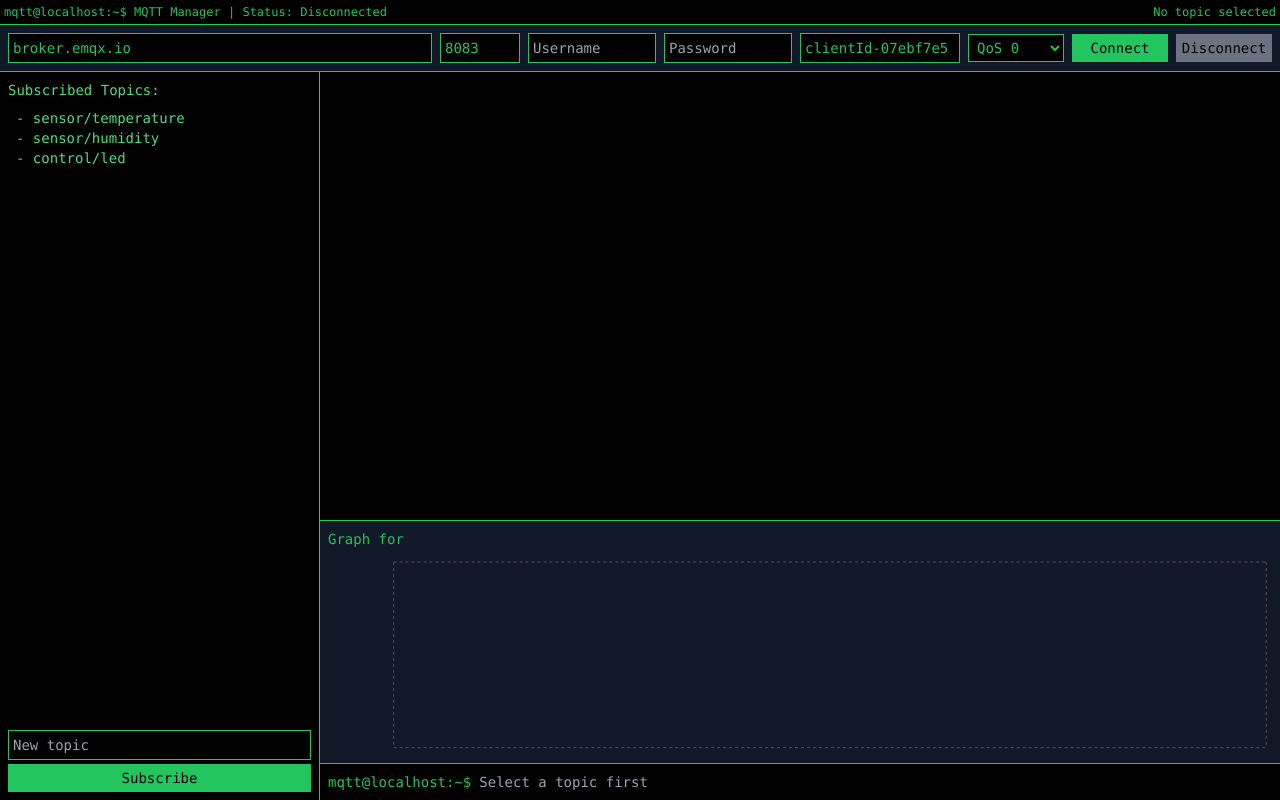
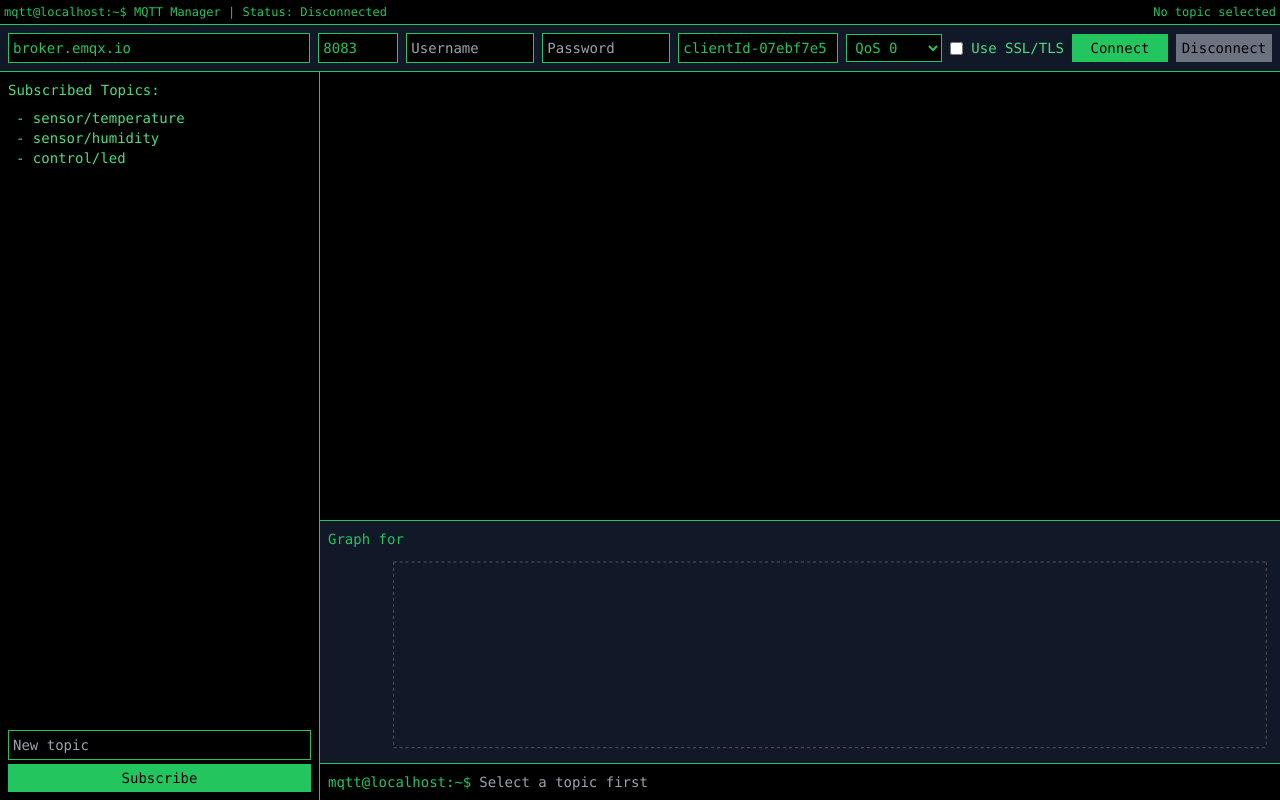
Before and after one commit to luis198755/mqtt-terminal-app, a React (Create React App) app: page / in a window 1280 px wide. Built offline with nearby package versions, Linux system fonts and the light colour scheme.

Commit message:
Add ssl/tls

```diff
--- a/src/MQTTManager.js
+++ b/src/MQTTManager.js
@@ -115,6 +115,17 @@ const MQTTConfig = ({ config, onConfigChange, onConnect, onDisconnect, connectio
       onConfigChange({ ...config, [name]: value });
     };
 
+    const handleFileChange = (e) => {
+      const { name, files } = e.target;
+      if (files.length > 0) {
+        const reader = new FileReader();
+        reader.onload = (event) => {
+          onConfigChange({ ...config, [name]: event.target.result });
+        };
+        reader.readAsText(files[0]);
+      }
+    };
+
     return (
       <div className="bg-gray-900 text-green-400 p-2 border-b border-green-500">
         <div className="flex flex-wrap items-center gap-2">
@@ -168,6 +179,41 @@ const MQTTConfig = ({ config, onConfigChange, onConnect, onDisconnect, connectio
             <option value="1">QoS 1</option>
             <option value="2">QoS 2</option>
           </select>
+          <div className="flex items-center">
+            <input
+              type="checkbox"
+              name="useSSL"
+              checked={config.useSSL}
+              onChange={(e) => handleChange({ target: { name: 'useSSL', value: e.target.checked } })}
+              className="mr-2"
+            />
+            <label>Use SSL/TLS</label>
+          </div>
+          {config.useSSL && (
+            <>
+              <input
+                type="file"
+                name="ca"
+                onChange={handleFileChange}
+                className="text-sm"
+                accept=".pem,.crt"
+              />
+              <input
+                type="file"
+                name="cert"
+                onChange={handleFileChange}
+                className="text-sm"
+                accept=".pem,.crt"
+              />
+              <input
+                type="file"
+                name="key"
+                onChange={handleFileChange}
+                className="text-sm"
+                accept=".pem,.key"
+              />
+            </>
+          )}
           <button
             onClick={onConnect}
             disabled={connectionStatus === 'Connected'}
@@ -199,7 +245,11 @@ const MQTTConfig = ({ config, onConfigChange, onConnect, onDisconnect, connectio
       username: '',
       password: '',
       clientId: 'clientId-' + Math.random().toString(16).substr(2, 8),
-      qos: 0
+      qos: 0,
+      useSSL: false,
+      ca: null,
+      cert: null,
+      key: null
     });
 
     const connectMQTT = () => {
@@ -207,8 +257,11 @@ const MQTTConfig = ({ config, onConfigChange, onConnect, onDisconnect, connectio
           client.disconnect();
         }
 
+
+
+        const protocol = mqttConfig.useSSL ? 'wss' : 'ws';
         const mqttClient = new Client(
-      `ws://${mqttConfig.host}:${mqttConfig.port}/mqtt`,
+          `${protocol}://${mqttConfig.host}:${mqttConfig.port}/mqtt`,
           mqttConfig.clientId
         );
 
@@ -239,7 +292,15 @@ const MQTTConfig = ({ config, onConfigChange, onConnect, onDisconnect, connectio
             },
             userName: mqttConfig.username,
             password: mqttConfig.password,
+            useSSL: mqttConfig.useSSL,
           };
+
+          if (mqttConfig.useSSL) {
+            connectOptions.sslProperties = {};
+            if (mqttConfig.ca) connectOptions.sslProperties.ca = [mqttConfig.ca];
+            if (mqttConfig.cert) connectOptions.sslProperties.cert = [mqttConfig.cert];
+            if (mqttConfig.key) connectOptions.sslProperties.key = [mqttConfig.key];
+          }
 
           mqttClient.connect(connectOptions);
           setClient(mqttClient);
```
Lines whose indentation alone changed are shown as unchanged.
